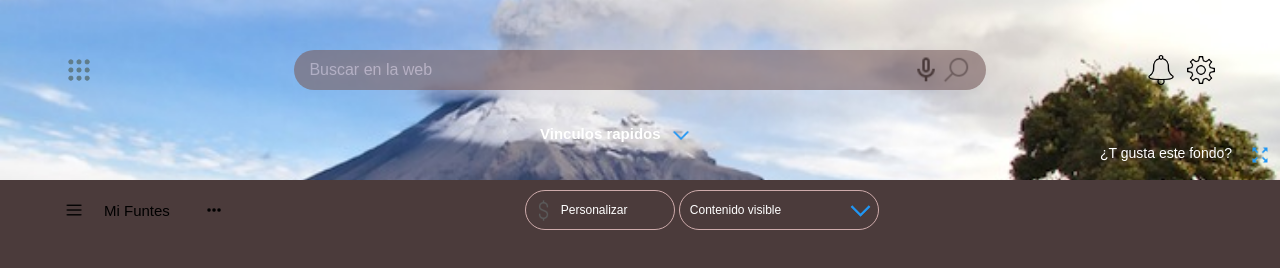
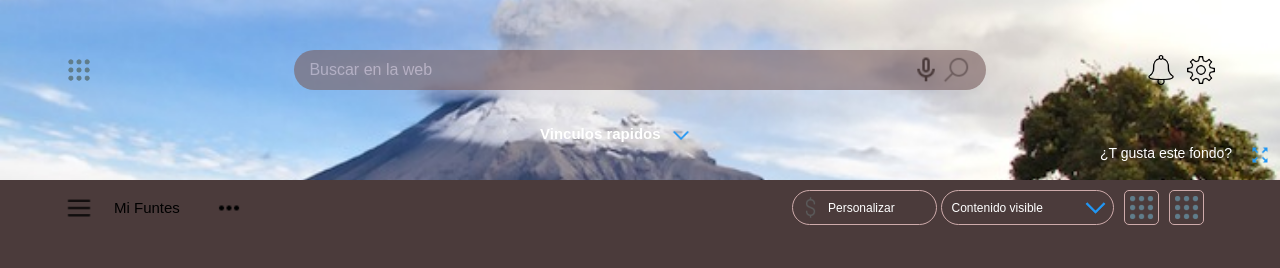
Before and after one commit to orellana179/edge, a plain HTML site: page index.html in a window 1280 px wide. Drawn offline with Linux system fonts and the light colour scheme.

Commit message:
Estilizamos el submenu agregando nuesvas clases mejoradas

```diff
--- a/css/index.css
+++ b/css/index.css
@@ -138,12 +138,16 @@ html{
     background-image: url('../media/icons/icons8-expand-48.png');
 }
 
+
+
+
 /* SECTION MAIN */
 
 main {
     width: 100%;
     height: 100vh;
     background-color: rgb(75, 59, 59);
+    padding-top: 10px;
 }
 .submenu{
     width: 90%;
@@ -151,25 +155,27 @@ main {
     margin: 0 auto;
     display: flex;
     flex-direction: row;
-    flex-wrap: wrap;
-    padding-top: 10px;
+    justify-content: space-between;
 }
 .submenu-links{
+    height: 35px;
     list-style-type: none;
-    flex-grow: 1;
     display: flex;
     flex-direction: row;
-    height: 40px;
     align-items: center;
-    width: 40%;
     min-width: 180px;
 }
 .submenu-icon{
-    width: 20px;
-    height: 20px;
+    width: 30px;
+    height: 30px;
     background-position: center;
     background-repeat: no-repeat;
     background-size: contain;
+    border-radius: 5px;
+}
+.submenu-icon:hover{
+    background-color: rgb(206, 171, 171);
+    cursor: pointer;
 }
 
 .submenu-links .bar{
@@ -185,21 +191,22 @@ main {
 }
 .submenu-setting{
     list-style-type: none;
-    width: 60%;
-    height: 40px;
+    height: 35px;
     display: flex;
     flex-direction: row;
 }
 .submenu-setting .setting-personalizar{
-    width: 35%;
+    width: 150px;
     display: flex;
     flex-direction: row;
     align-items: center;
     border: 1px solid rgb(206, 171, 171);
     border-radius: 20px;
     margin-right: 4px;
-    min-width: 120px;
-    max-width: 150px;
+}
+.submenu-setting .setting-personalizar:hover{
+    background-color: rgb(206, 171, 171);
+    cursor: pointer;
 }
 .submenu-setting .submenu-icon{
     width: 25px;
@@ -218,7 +225,7 @@ main {
     color: white;
 }
 .submenu-setting .setting-contenido{
-    width: 50%;
+    width: 180px;
     display: flex;
     flex-direction: row;
     flex-wrap: wrap;
@@ -227,6 +234,10 @@ main {
     border-radius: 20px;
     min-width: 145px;
     max-width: 200px;
+}
+.submenu-setting .setting-contenido:hover{
+    background-color: rgb(206, 171, 171);
+    cursor: pointer;
 }
 .submenu-setting .setting-contenido .contenido-texto{
     font-size: 1.2rem;
@@ -238,8 +249,30 @@ main {
     background-image: url('../media/icons/icons8-expand-arrow-48.png');
 }
 .submenu-setting .setting-cuadrilla{
-    width: 15%;
+    width: 25%;
+    display: flex;
+    flex-direction: row;
+    align-items: center;
 }
-.submenu-setting .setting-list{
-    width: 15%;
+
+.submenu-setting .setting-cuadrilla .cuadrilla{
+    width: 35px;
+    height: 35px;
+    background-position: center;
+    background-repeat: no-repeat;
+    background-size: contain;
+    border: 1px solid rgb(206, 171, 171);
+    margin-left: 10px;
+    border-radius: 5px;
 }
+.submenu-setting .setting-cuadrilla .cuadrilla:hover{
+    background-color: rgb(177, 145, 145);
+    cursor: pointer;
+}
+.submenu-setting .setting-cuadrilla .cuadrilla-icon{
+    background-image: url('../media/icons/icons8-circled-menu-48.png');
+
+}
+.submenu-setting .setting-cuadrilla .list-icon{
+    background-image: url('../media/icons/icons8-circled-menu-48.png');
+}
--- a/index.html
+++ b/index.html
@@ -49,10 +49,8 @@
                     <div class="submenu-icon arrow"></div>
                 </li>
                 <div class="setting-cuadrilla">
-                    <li class="cuadrilla-icon"></li>
-                </div>
-                <div class="setting-list">
-                    <li class="list-icon"></li>
+                    <li class="cuadrilla cuadrilla-icon"></li>
+                    <li class="cuadrilla list-icon"></li>
                 </div>
             </ul>
         </nav>
```
